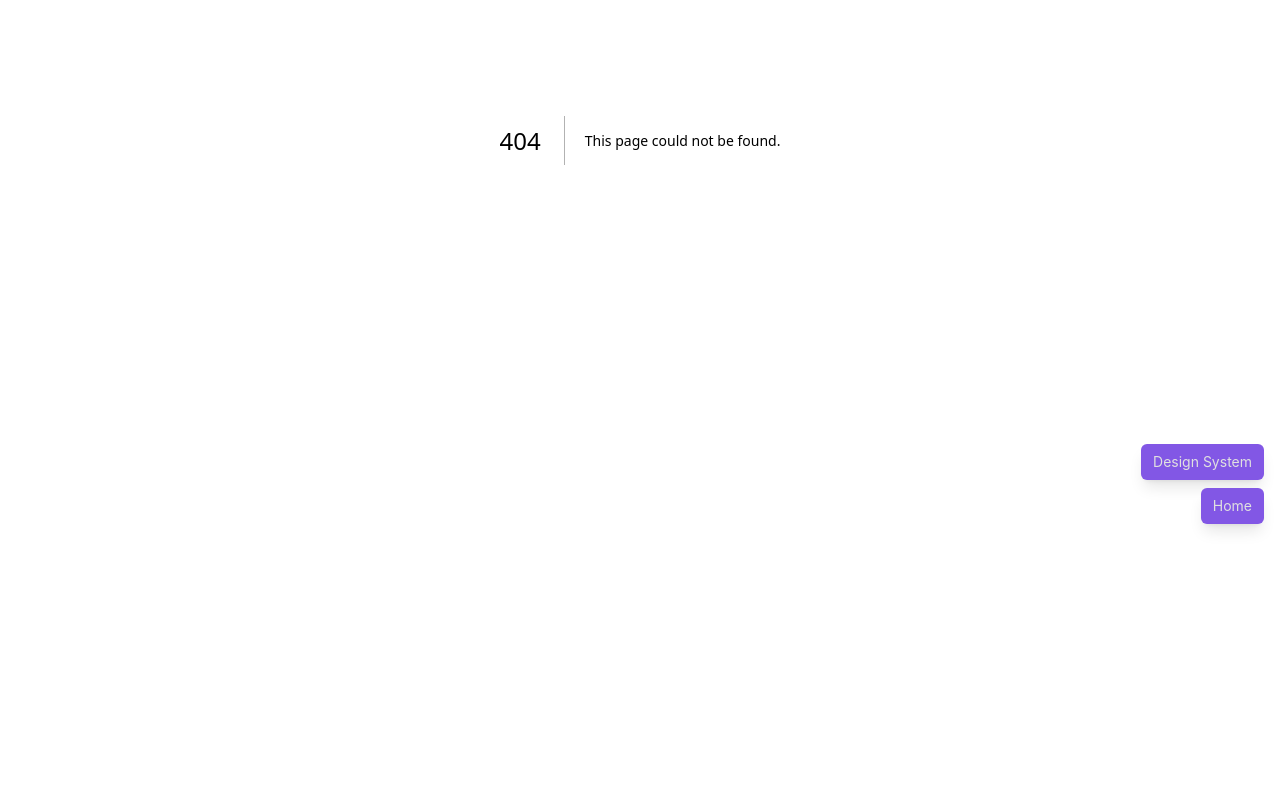
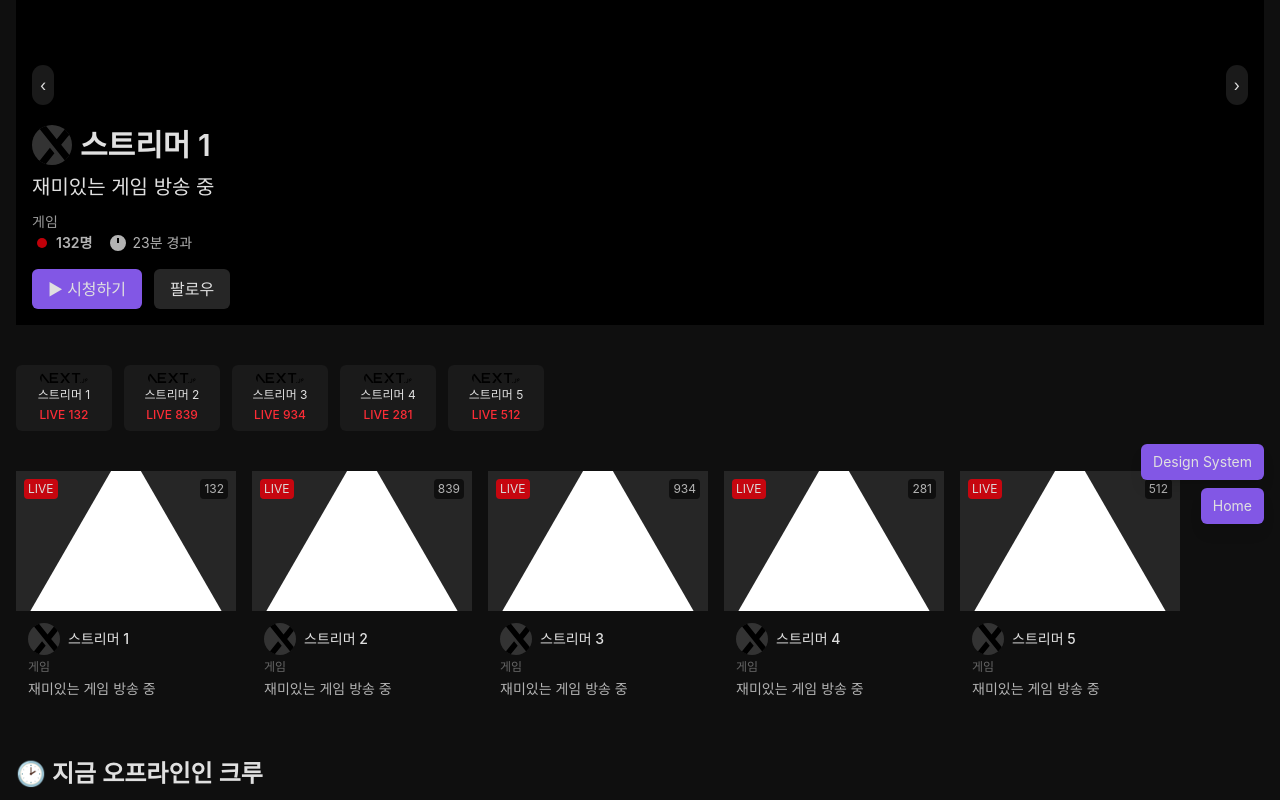
Before and after one commit to changhak0310/tailwind-automation, a Next.js app: page /streaminghub in a window 1280 px wide. Before the commit this address had no page. Shown: the part 260-1060 px from the top of the page. Before the commit the page ends 800 px from the top, so only its background shows below. Built offline with nearby package versions, Linux system fonts and the light colour scheme.

Commit message:
feat: add streaming hub page

```diff
--- /dev/null
+++ b/src/app/streaminghub/page.tsx
@@ -0,0 +1,90 @@
+'use client'
+import { useRef } from 'react'
+import Header from '@/components/Header'
+import Footer from '@/components/Footer'
+import LiveCard from '@/components/LiveCard'
+import OfflineCard from '@/components/OfflineCard'
+import MainCarousel, { StreamerInfo } from '@/components/MainCarousel'
+import LiveSummaryItem from '@/components/LiveSummaryItem'
+
+const liveStreamers: StreamerInfo[] = Array.from({ length: 5 }).map((_, i) => ({
+  id: String(i + 1),
+  name: `스트리머 ${i + 1}`,
+  avatar: '/next.svg',
+  thumbnail: '/vercel.svg',
+  title: '재미있는 게임 방송 중',
+  category: '게임',
+  viewers: Math.floor(Math.random() * 1000) + 1,
+  elapsed: `${Math.floor(Math.random() * 50) + 1}분 경과`,
+}))
+
+const offlineStreamers = Array.from({ length: 12 }).map((_, i) => ({
+  id: String(i + 20),
+  name: `오프라인 ${i + 1}`,
+  avatar: '/next.svg',
+}))
+
+export default function StreamingHubPage() {
+  const cardRefs = useRef<(HTMLDivElement | null)[]>([])
+  const scrollToCard = (idx: number) => {
+    cardRefs.current[idx]?.scrollIntoView({ behavior: 'smooth', inline: 'start' })
+  }
+
+  return (
+    <main className="min-h-screen bg-neutral-900 text-neutral-100">
+      <Header />
+      <div className="p-4 space-y-8">
+        <MainCarousel streamers={liveStreamers} />
+
+        <section>
+          <div className="flex overflow-x-auto space-x-3 scrollbar-hide py-2">
+            {liveStreamers.map((s, idx) => (
+              <LiveSummaryItem
+                key={s.id}
+                name={s.name}
+                avatarUrl={s.avatar}
+                viewers={s.viewers}
+                onClick={() => scrollToCard(idx)}
+              />
+            ))}
+          </div>
+        </section>
+
+        <section>
+          <div className="flex overflow-x-auto space-x-4 snap-x pb-4 scrollbar-hide">
+            {liveStreamers.map((s, idx) => (
+              <div
+                key={s.id}
+                ref={(el) => {
+                  cardRefs.current[idx] = el
+                }}
+                className="flex-shrink-0 w-[220px] snap-start"
+              >
+                <LiveCard
+                  id={s.id}
+                  name={s.name}
+                  avatarUrl={s.avatar}
+                  thumbnailUrl={s.thumbnail}
+                  title={s.title}
+                  category={s.category}
+                  viewerCount={s.viewers}
+                  isLive
+                />
+              </div>
+            ))}
+          </div>
+        </section>
+
+        <section>
+          <h3 className="text-2xl font-semibold mb-3">🕑 지금 오프라인인 크루</h3>
+          <div className="flex space-x-4 overflow-x-auto scrollbar-hide pb-3">
+            {offlineStreamers.map((s) => (
+              <OfflineCard key={s.id} name={s.name} avatarUrl={s.avatar} />
+            ))}
+          </div>
+        </section>
+      </div>
+      <Footer />
+    </main>
+  )
+}
--- /dev/null
+++ b/src/components/LiveSummaryItem.tsx
@@ -0,0 +1,23 @@
+'use client'
+import Image from 'next/image'
+
+interface LiveSummaryItemProps {
+  name: string
+  avatarUrl: string
+  viewers: number
+  onClick?: () => void
+}
+
+export default function LiveSummaryItem({ name, avatarUrl, viewers, onClick }: LiveSummaryItemProps) {
+  return (
+    <button
+      onClick={onClick}
+      className="flex-shrink-0 w-24 p-2 bg-neutral-800 rounded-md flex flex-col items-center space-y-1 hover:bg-neutral-700 transition"
+      aria-label={`${name} 방송으로 이동`}
+    >
+      <Image src={avatarUrl} alt={`${name} 프로필`} width={48} height={48} className="rounded-full object-cover" />
+      <span className="text-neutral-100 text-xs truncate">{name}</span>
+      <span className="text-red-500 text-xs font-medium">LIVE {viewers}</span>
+    </button>
+  )
+}
--- /dev/null
+++ b/src/components/MainCarousel.tsx
@@ -0,0 +1,60 @@
+'use client'
+import { useState, useEffect, useCallback } from 'react'
+import HighlightStreamCard from './HighlightStreamCard'
+
+export interface StreamerInfo {
+  id: string
+  name: string
+  avatar: string
+  thumbnail: string
+  title: string
+  category: string
+  viewers: number
+  elapsed: string
+}
+
+export default function MainCarousel({ streamers }: { streamers: StreamerInfo[] }) {
+  const [index, setIndex] = useState(0)
+  const nextSlide = useCallback(() => {
+    setIndex((i) => (i + 1) % streamers.length)
+  }, [streamers.length])
+  const prev = useCallback(() => {
+    setIndex((i) => (i - 1 + streamers.length) % streamers.length)
+  }, [streamers.length])
+
+  useEffect(() => {
+    const id = setInterval(nextSlide, 10000)
+    return () => clearInterval(id)
+  }, [nextSlide])
+
+  const current = streamers[index]
+  return (
+    <div className="relative h-[40vh] lg:h-[60vh]">
+      <HighlightStreamCard
+        id={current.id}
+        name={current.name}
+        avatarUrl={current.avatar}
+        thumbnailUrl={current.thumbnail}
+        title={current.title}
+        category={current.category}
+        viewerCount={current.viewers}
+        elapsedTime={current.elapsed}
+        isLive
+      />
+      <button
+        onClick={prev}
+        className="absolute top-1/2 left-4 -translate-y-1/2 bg-neutral-800 bg-opacity-60 text-neutral-100 p-2 rounded-full hover:bg-opacity-80"
+        aria-label="이전 방송"
+      >
+        ‹
+      </button>
+      <button
+        onClick={nextSlide}
+        className="absolute top-1/2 right-4 -translate-y-1/2 bg-neutral-800 bg-opacity-60 text-neutral-100 p-2 rounded-full hover:bg-opacity-80"
+        aria-label="다음 방송"
+      >
+        ›
+      </button>
+    </div>
+  )
+}
```
